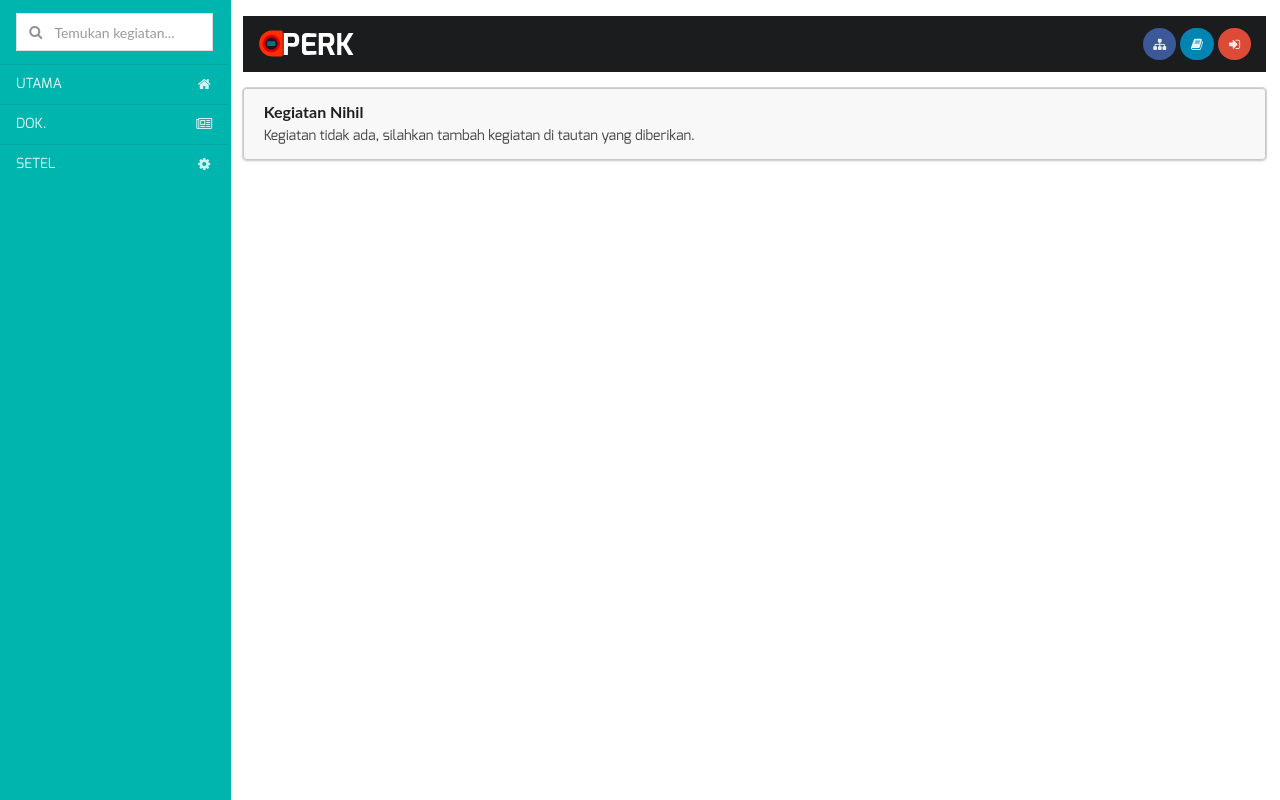
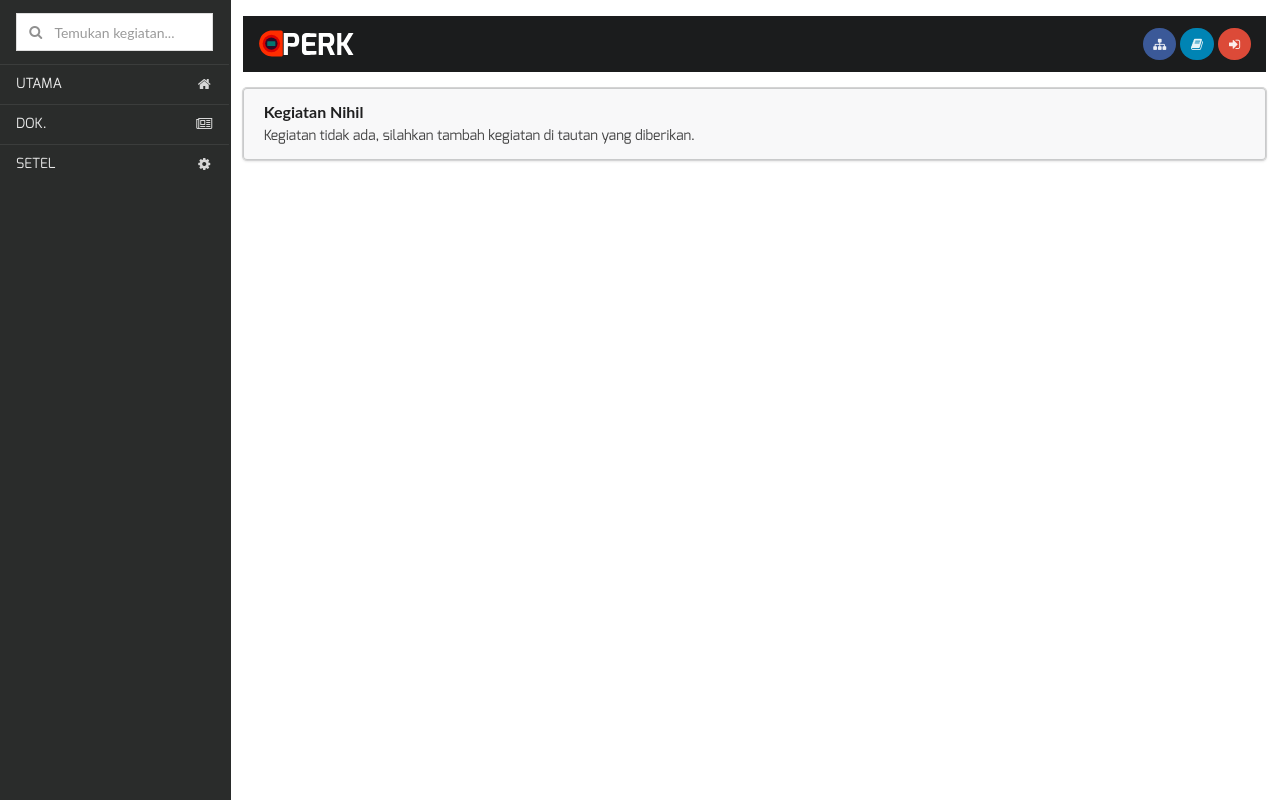
Before and after one commit to akbarpn136/perek-dj, a Django app: template utama/templates/utama/halaman_utama.html in a window 1280 px wide. Run offline with Django 3.2, Linux system fonts and the light colour scheme; the template is opened without the code that fills it, so the values that code supplies are empty; parts of the project's set-up code (start-up, migrations or seed data) failed here and were passed over.

Commit message:
ganti warna latar untuk halaman samping

```diff
--- a/templates/master/base.html
+++ b/templates/master/base.html
@@ -19,12 +19,12 @@
     {% block script %}{% endblock %}
 </head>
 <body>
-    <div id="latar-samping" class="mobile hidden" style="position:absolute; top: 0; background-color: #00B5AD; height: 100%; z-index: -1;"></div>
+    <div id="latar-samping" class="mobile hidden" style="position:absolute; top: 0; background-color: #2A2C2B; height: 100%; z-index: -1;"></div>
     {% block content %}
         <div class="ui fluid container" style="margin-left: 0 ! important; margin-right: 0 ! important;">
             <div class="ui stackable grid">
                 <div id="kolom_samping" class="mobile hidden three wide column">
-                    <div class="ui teal inverted vertical fluid menu">
+                    <div class="ui inverted vertical fluid menu" style="background-color: #2A2C2B;">
                         <div class="item">
                             <div id="temukan_kegiatan" class="ui search">
                                 <div class="ui left icon fluid input">
```
